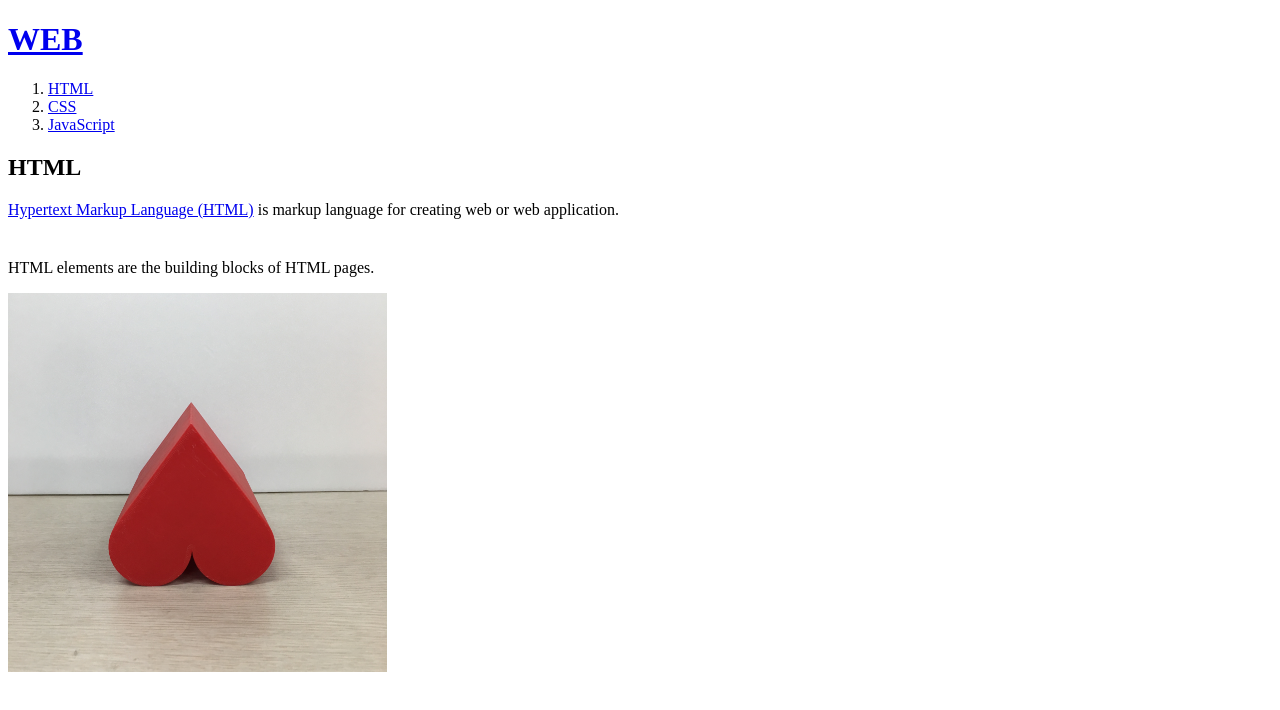
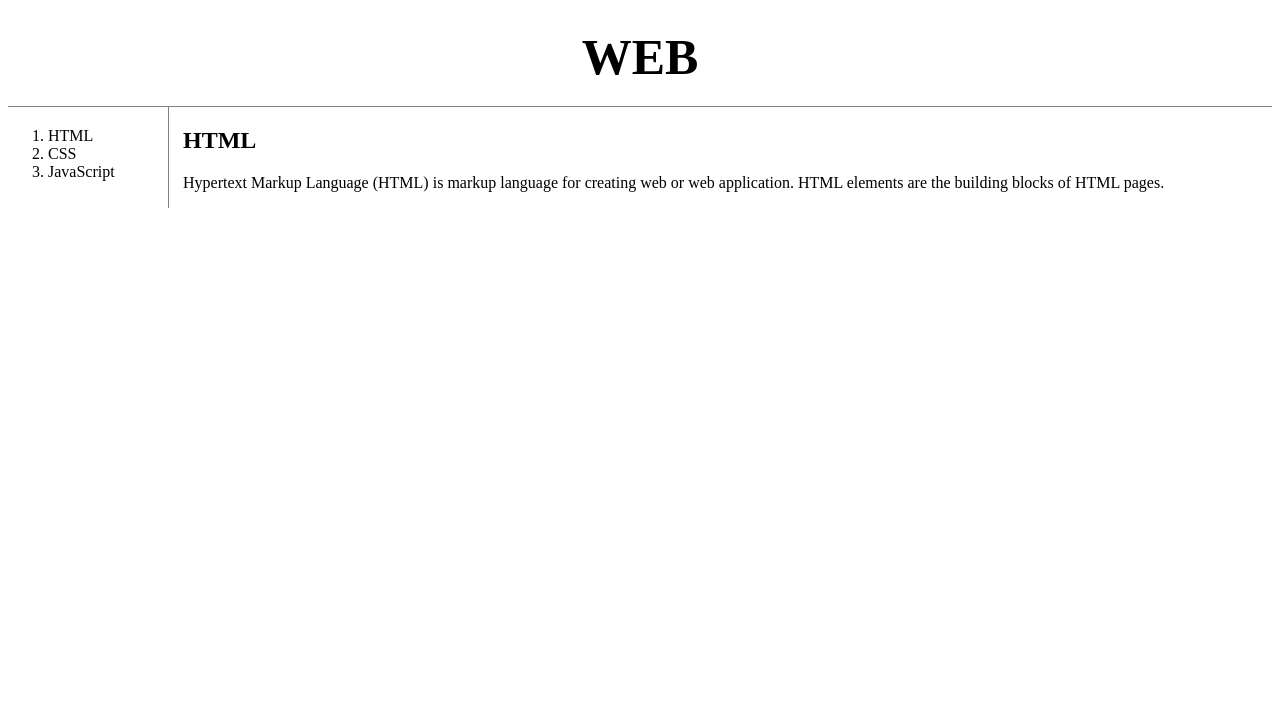
Before and after one commit to cju0727/web, a plain HTML site: page 1.html in a window 1280 px wide. Drawn offline with Linux system fonts and the light colour scheme.

Commit message:
CSS study - until grid

```diff
--- a/1.html
+++ b/1.html
@@ -3,17 +3,53 @@
     <head>
         <meta charset="utf-8">
         <title>WEB1 - HTML</title>
+        <style>
+            body{
+                margin=0;
+            }
+            a{
+                color:black;
+                text-decoration:none;
+            }
+            h1{
+                font-size:50px;
+                text-align:center;
+                border-bottom:1px solid gray;
+                margin:0;
+                padding:20px;
+            }
+            ol{
+                border-right:1px solid gray;
+                width:100px;
+                margin:0;
+                padding:20px;
+            }
+            #grid{
+                display:grid;
+                grid-template-columns:150px 1fr;
+            }
+            #grid ol{
+                padding-left:40px;
+            }
+            #grid #article{
+                padding-left:25px;
+            }
+        </style>
     </head>
     <body>
-        <h1><a href="index.html">WEB</h1>
+        <h1><a href="index.html">WEB</a></h1>
+        <div id="grid">
             <ol>
                 <li><a href="1.html">HTML</a></li>
                 <li><a href="2.html">CSS</a></li>
                 <li><a href="3.html">JavaScript</a></li>
             </ol>
+            <div id="article">
                 <h2>HTML</h2>
-        <p><a href="https://www.w3.org/TR/html52/" target="blank" title="html5 specification">Hypertext Markup Language (HTML)</a> is markup language for creating web or web application.</p>
-        <p style="margin-top:40px;">HTML elements are the building blocks of HTML pages.</p>
-        <img src="Heart.jpg" width="30%">
+                <p>
+                    <a href="https://www.w3.org/TR/html52/" target="blank" title="html5 specification">Hypertext Markup Language (HTML)</a> is markup language for creating web or web application. HTML elements are the building blocks of HTML pages.
+                </p>
+                </div>
+            </div>
     </body>
 </html>
```
Also changed, not shown: box.html (added, +16 -0 lines), grid.html (added, +55 -0 lines), backup.html (added). Lines whose indentation alone changed are shown as unchanged.
